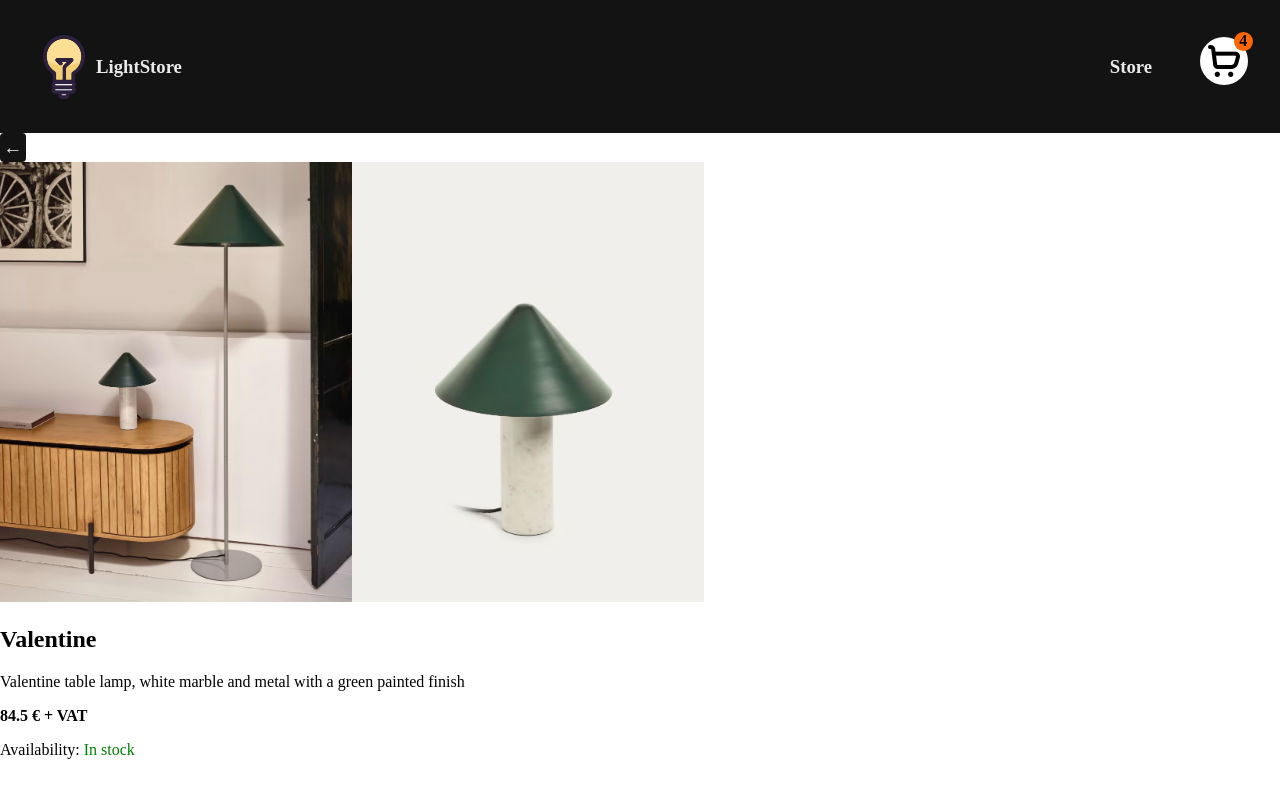
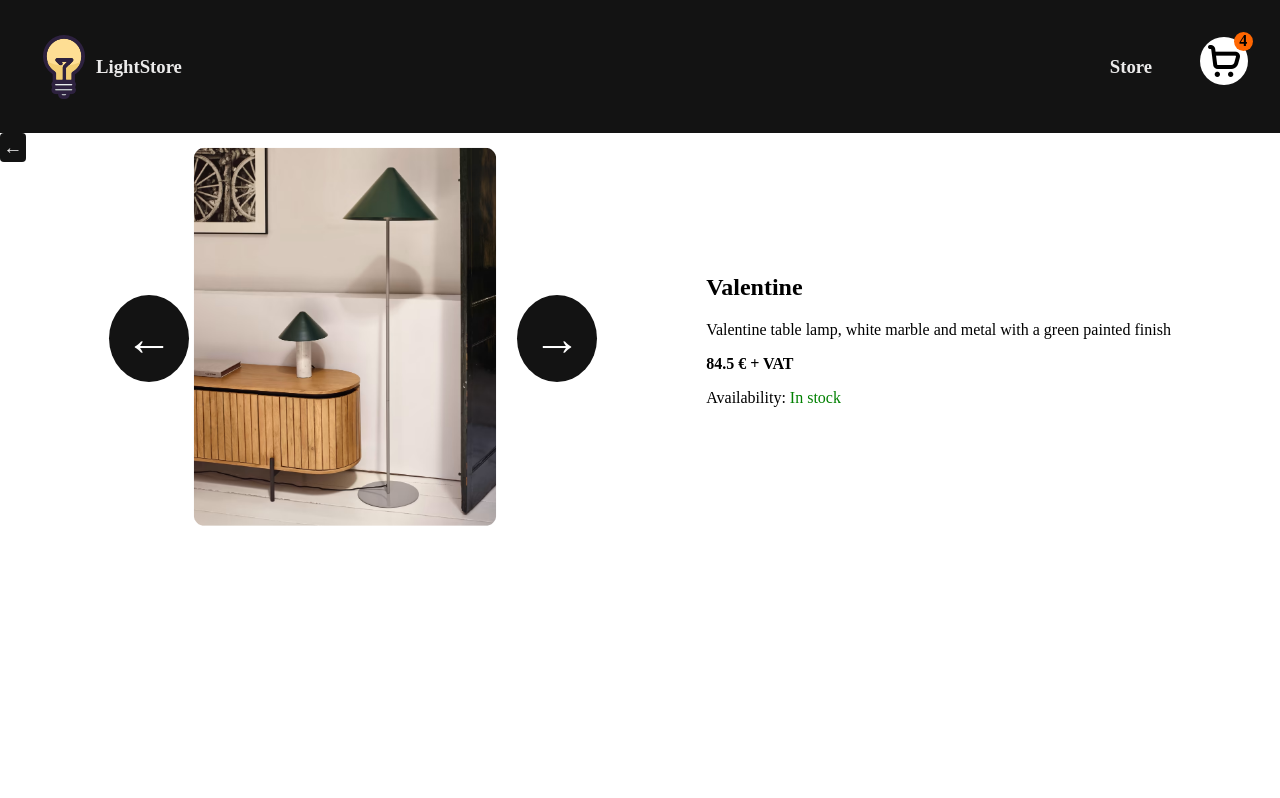
Before and after one commit to Rbr4t/Shopping-Cart, a React (Vite) app: page /product/1 in a window 1280 px wide. Built offline with nearby package versions, Linux system fonts and the light colour scheme.

Commit message:
slider done, with some styling

```diff
--- a/src/Checkout.jsx
+++ b/src/Checkout.jsx
@@ -1,5 +1,4 @@
 import { useEffect, useState } from "react";
-import { ReactComponentElement } from "react";
 import './styles/Global.css'
 import styles from './styles/Checkout.module.css'
 import trash from './assets/trash.png'
--- a/src/components/ImageSlider.jsx
+++ b/src/components/ImageSlider.jsx
@@ -0,0 +1,40 @@
+import { useState } from "react";
+import styles from '../styles/Slider.module.css'
+import '../styles/Slider.css'
+
+const ImageSlider = ({ slides }) => {
+    const [current, setCurrent] = useState(0)
+
+    const nextSlide = () => {
+        setCurrent(current===slides.img.length-1 ? 0 : current+1)
+    }
+
+    const prevSlide = () => {
+        setCurrent(current===0 ? slides.img.length-1 : current-1)
+    }
+
+    if (!Array.isArray(slides.img) || slides.img.length <= 0) {
+        return null;
+    }
+
+    return (
+        <div className={styles.slider}>
+
+                <button onClick={prevSlide} className={styles.arrow}>←</button>
+                {slides.img.map((slide, index) => {
+                    return (
+                        <div className={index === current ? 'slide active' : 'slide'} key={index}>
+                            {index === current && (
+                                <img className={styles.image} height={350} src={slide} alt={`img ${slides.alt}`}></img>
+                            )}
+
+                        </div>
+                    )
+                })}
+                <button onClick={nextSlide} className={styles.arrow}>→</button>
+
+        </div>
+    )
+}
+
+export default ImageSlider;
--- a/src/components/ItemPage.jsx
+++ b/src/components/ItemPage.jsx
@@ -3,6 +3,7 @@ import Navbar from "./Navbar";
 import Checkout from "../Checkout";
 import { useNavigate, useParams } from "react-router-dom";
 import ItemCss from '../styles/ItemPage.module.css'
+import ImageSlider from "./ImageSlider";
 
 const ItemPage = () => {
     const [cart, setCart] = useState(false);  // src/assets/images
@@ -27,12 +28,13 @@ const ItemPage = () => {
             <Navbar showCart={showCart} />
             <div disabled={cart} >
                 <button onClick={() => navigate(-1)}>←</button>
+
+                <div className={ItemCss.layout}>
                     <div>
-                    <img src={data.img[0]} alt={`${data.name} main`} className={ItemCss.images}></img>
-                    <img src={data.img[1]} alt={`${data.name} main`} className={ItemCss.images}></img>
+                        <ImageSlider slides={data}/>
                     </div>
 
-
+                    <div>
                         <h2>{data.name}</h2>
                         <p>{data.description}</p>
                         <p><strong>{data.price} € + VAT</strong></p>
@@ -42,6 +44,12 @@ const ItemPage = () => {
 
                         </div>
                     </div>
+                </div>
+
+
+
+
+            </div>
             {cart ? <Checkout /> : null}
 
 
--- a/src/styles/ItemPage.module.css
+++ b/src/styles/ItemPage.module.css
@@ -1,3 +1,9 @@
 .images {
     height: 55vh;
 }
+
+.layout {
+    display: flex;
+    justify-content: space-evenly;
+    align-items: center;
+}
--- /dev/null
+++ b/src/styles/Slider.css
@@ -0,0 +1,12 @@
+/* Only this once sorry css gods */
+
+.slide {
+    opacity: 0;
+    transition-duration: 2s ease;
+}
+
+.slide.active {
+    opacity: 1;
+    transition-duration: 1s;
+    transform: scale(1.08);
+}
--- /dev/null
+++ b/src/styles/Slider.module.css
@@ -0,0 +1,25 @@
+.slider {
+    position: relative;
+    display: flex;
+    justify-content: center;
+    align-items: center;
+    gap: 1rem;
+}
+
+.image {
+    border-radius: 10px;
+}
+
+.arrow {
+    margin: 0;
+    padding: 0;
+    border: 0;
+    border-radius: 50%;
+    padding: 1rem;
+    font-size: 3rem;
+    color: white;
+    cursor: pointer;
+    user-select: none;
+
+
+}
```
Lines whose indentation alone changed are shown as unchanged.
